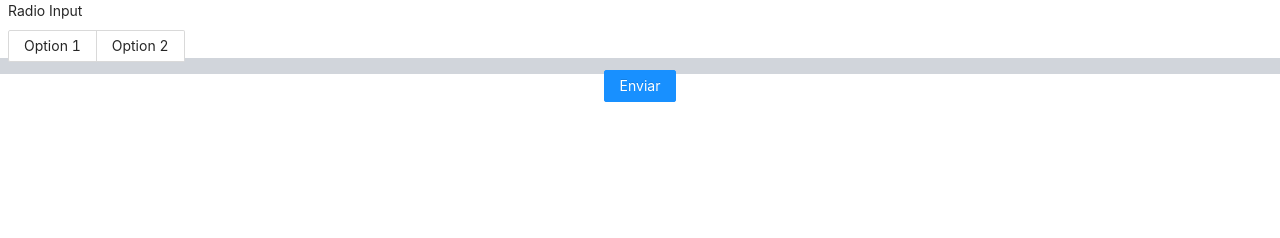
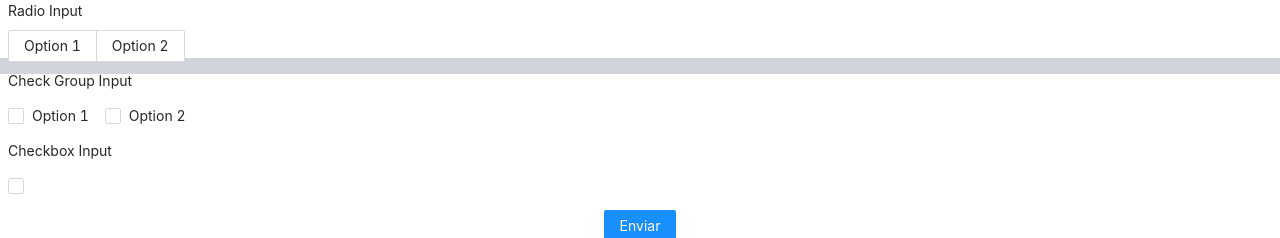
Before and after one commit to yangricardo/nextjs-tailwind-reacthook-form-ant-design-template, a Next.js app: page /implementation-references/react-hook-form in a window 1280 px wide. Shown: the part 838-1076 px from the top of the page. Before the commit the page ends 940 px from the top, so only its background shows below. Built offline with nearby package versions, Linux system fonts and the light colour scheme; no server answers.

Commit message:
check box and check group components

```diff
--- /dev/null
+++ b/src/components/forms/check-group-input.tsx
@@ -0,0 +1,43 @@
+import { Checkbox } from 'antd';
+import { Controller, FieldValues, useFormContext } from 'react-hook-form';
+import { IGenericInputProps } from '.';
+import { Label } from './label';
+
+export interface ICheckGroupOption {
+  label: string;
+  value: any;
+  disabled?: boolean;
+  inderterminate?: boolean;
+}
+
+export interface ICheckInputProps<TFieldValues extends FieldValues>
+  extends IGenericInputProps<TFieldValues> {
+  options: ICheckGroupOption[];
+  disabled?: boolean;
+}
+
+export const CheckGroupInput = <TFieldValues extends FieldValues>({
+  name,
+  label,
+  options,
+  disabled,
+}: ICheckInputProps<TFieldValues>) => {
+  const { control } = useFormContext();
+
+  return (
+    <Controller
+      name={name}
+      control={control}
+      render={({ field: { onChange, value } }) => (
+        <Label label={label}>
+          <Checkbox.Group
+            onChange={onChange}
+            value={value}
+            disabled={disabled}
+            options={options}
+          />
+        </Label>
+      )}
+    />
+  );
+};
--- /dev/null
+++ b/src/components/forms/checkbox-input copy.tsx
@@ -0,0 +1,36 @@
+import { Checkbox } from 'antd';
+import { Controller, FieldValues, useFormContext } from 'react-hook-form';
+import { IGenericInputProps } from '.';
+import { Label } from './label';
+
+export interface ICheckBoxOption {
+  label: string;
+  value: any;
+  disabled?: boolean;
+  inderterminate?: boolean;
+}
+
+export interface ICheckBoxInputProps<TFieldValues extends FieldValues>
+  extends IGenericInputProps<TFieldValues> {
+  disabled?: boolean;
+}
+
+export const CheckInput = <TFieldValues extends FieldValues>({
+  name,
+  label,
+  disabled,
+}: ICheckBoxInputProps<TFieldValues>) => {
+  const { control } = useFormContext();
+
+  return (
+    <Controller
+      name={name}
+      control={control}
+      render={({ field: { onChange, value } }) => (
+        <Label label={label}>
+          <Checkbox onChange={onChange} value={value} disabled={disabled} />
+        </Label>
+      )}
+    />
+  );
+};
--- a/src/pages/implementation-references/react-hook-form.tsx
+++ b/src/pages/implementation-references/react-hook-form.tsx
@@ -8,6 +8,8 @@ import { FileWithPath } from 'file-selector';
 import { PasswordInput } from '@/components/forms/password-input';
 import { SelectInput } from '@/components/forms/select-input';
 import { RadioInput } from '@/components/forms/radio-input';
+import { CheckGroupInput } from '@/components/forms/check-group-input';
+import { CheckInput } from '@/components/forms/checkbox-input copy';
 interface ISampleForm {
   text: string;
   password: string;
@@ -16,6 +18,8 @@ interface ISampleForm {
   multipleSelect: string[];
   tagsSelect: string[];
   radioInput: string;
+  checkGroupInput: string[];
+  checkInput: boolean;
 }
 
 const ReactHookFormPage: NextPage = () => {
@@ -153,6 +157,21 @@ const ReactHookFormPage: NextPage = () => {
             },
           ]}
         />
+        <CheckGroupInput<ISampleForm>
+          name="checkGroupInput"
+          label="Check Group Input"
+          options={[
+            {
+              label: 'Option 1',
+              value: 'option 1',
+            },
+            {
+              label: 'Option 2',
+              value: 'option 2',
+            },
+          ]}
+        />
+        <CheckInput<ISampleForm> name="checkInput" label="Checkbox Input" />
         <Button type="primary" htmlType="submit">
           Enviar
         </Button>
```
Also changed, not shown: 1 other file (tests, documents, lock files or other folders).
